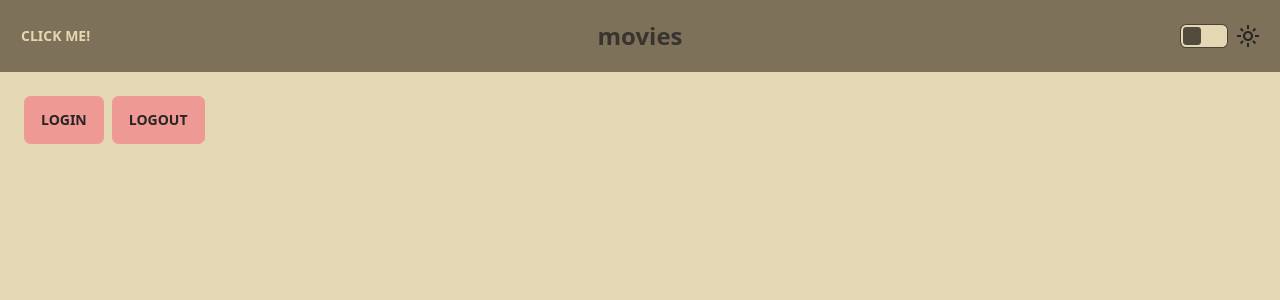
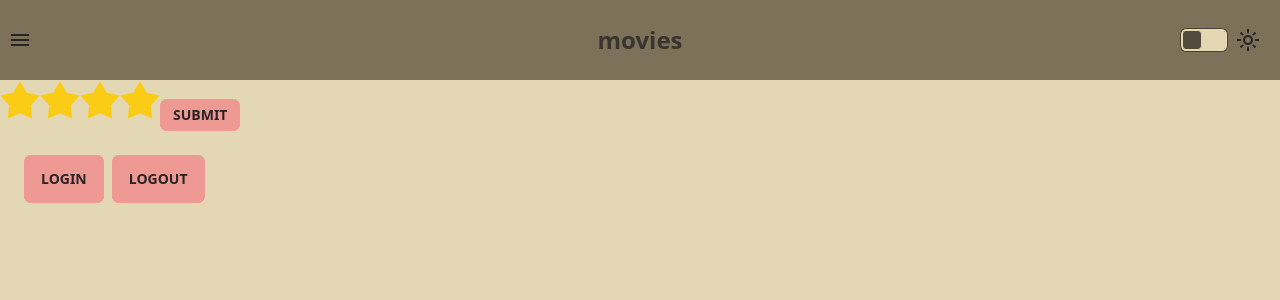
Before and after one commit to imjwang/movie-picker, a Next.js app: page / in a window 1280 px wide. Shown: the top 300 px of the page. Built offline with nearby package versions, Linux system fonts and the light colour scheme; no server answers.

Commit message:
submit logs radio button selected

```diff
--- /dev/null
+++ b/src/components/Menu.js
@@ -0,0 +1,19 @@
+import Link from "next/link";
+
+const Menu = () => {
+  return (
+    <div className="dropdown dropdown-hover w-16 h-16 flex">
+      <span className="material-symbols-outlined place-self-center">menu</span>
+      <ul className="dropdown-content menu p-2 shadow bg-base-100 rounded-box w-52">
+        <li>
+          <Link href="/supa">supa</Link>
+        </li>
+        <li>
+          <a>Item 2</a>
+        </li>
+      </ul>
+    </div>
+  );
+};
+
+export default Menu;
--- a/src/components/NavBar.js
+++ b/src/components/NavBar.js
@@ -1,10 +1,11 @@
 import ThemeToggle from "./ThemeToggle";
+import Menu from "./Menu";
 
 const NavBar = () => {
   return (
     <div className="navbar bg-neutral">
       <div className="navbar-start">
-        <button className="btn btn-sm btn-secondaryr">click me!</button>
+        <Menu />
       </div>
       <div className="navbar-center">
         <article className="prose prose-2xl font-bold">movies</article>
--- /dev/null
+++ b/src/components/Review.js
@@ -0,0 +1,49 @@
+const Review = () => {
+  const handleSubmit = (e) => {
+    e.preventDefault();
+    console.log(e.target);
+    for (const i of e.target) {
+      if (i.checked) {
+        console.log(i.value);
+      }
+    }
+  };
+
+  return (
+    <>
+      <div className="rating rating-lg">
+        <form onSubmit={handleSubmit}>
+          <input
+            type="radio"
+            name="review-rating"
+            className="mask mask-star-2 bg-yellow-400"
+            value={1}
+          />
+          <input
+            type="radio"
+            name="review-rating"
+            className="mask mask-star-2 bg-yellow-400"
+            value={2}
+          />
+          <input
+            type="radio"
+            name="review-rating"
+            className="mask mask-star-2 bg-yellow-400"
+            value={3}
+          />
+          <input
+            type="radio"
+            name="review-rating"
+            className="mask mask-star-2 bg-yellow-400"
+            value={4}
+          />
+          <button className="btn btn-sm btn-primary" type="submit">
+            submit
+          </button>
+        </form>
+      </div>
+    </>
+  );
+};
+
+export default Review;
--- a/src/pages/_document.js
+++ b/src/pages/_document.js
@@ -12,6 +12,10 @@ export default function Document() {
           rel="stylesheet"
           href="https://fonts.googleapis.com/css2?family=Material+Symbols+Outlined:opsz,wght,FILL,GRAD@48,400,1,0"
         />
+        <link
+          rel="stylesheet"
+          href="https://fonts.googleapis.com/css2?family=Material+Symbols+Outlined:opsz,wght,FILL,GRAD@48,400,0,0"
+        />
       </Head>
       <body>
         <Main />
--- a/src/pages/index.js
+++ b/src/pages/index.js
@@ -5,6 +5,7 @@ import { supabase } from "@/lib/supabaseClient";
 import { useUser } from "@auth0/nextjs-auth0/client";
 import NavBar from "@/components/NavBar";
 import Sheet from "@/components/Sheet";
+import Review from "@/components/Review";
 
 export default function Home() {
   const { user, error, isLoading } = useUser();
@@ -36,6 +37,7 @@ export default function Home() {
       <main>
         <NavBar />
         <Profile />
+        <Review />
         {/* <input type="checkbox" className="toggle mx-2" /> */}
         <Sheet>
           <a className="btn btn-primary" href="/api/auth/login">
```
